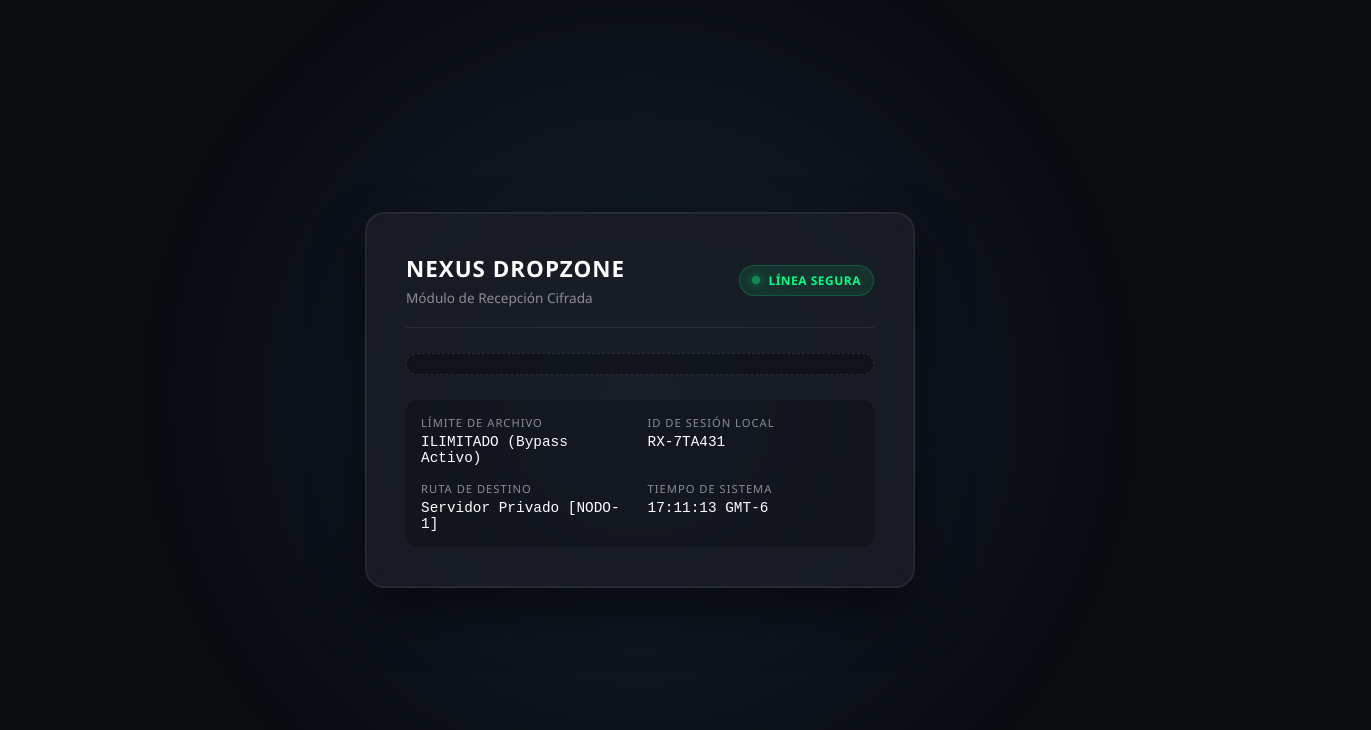
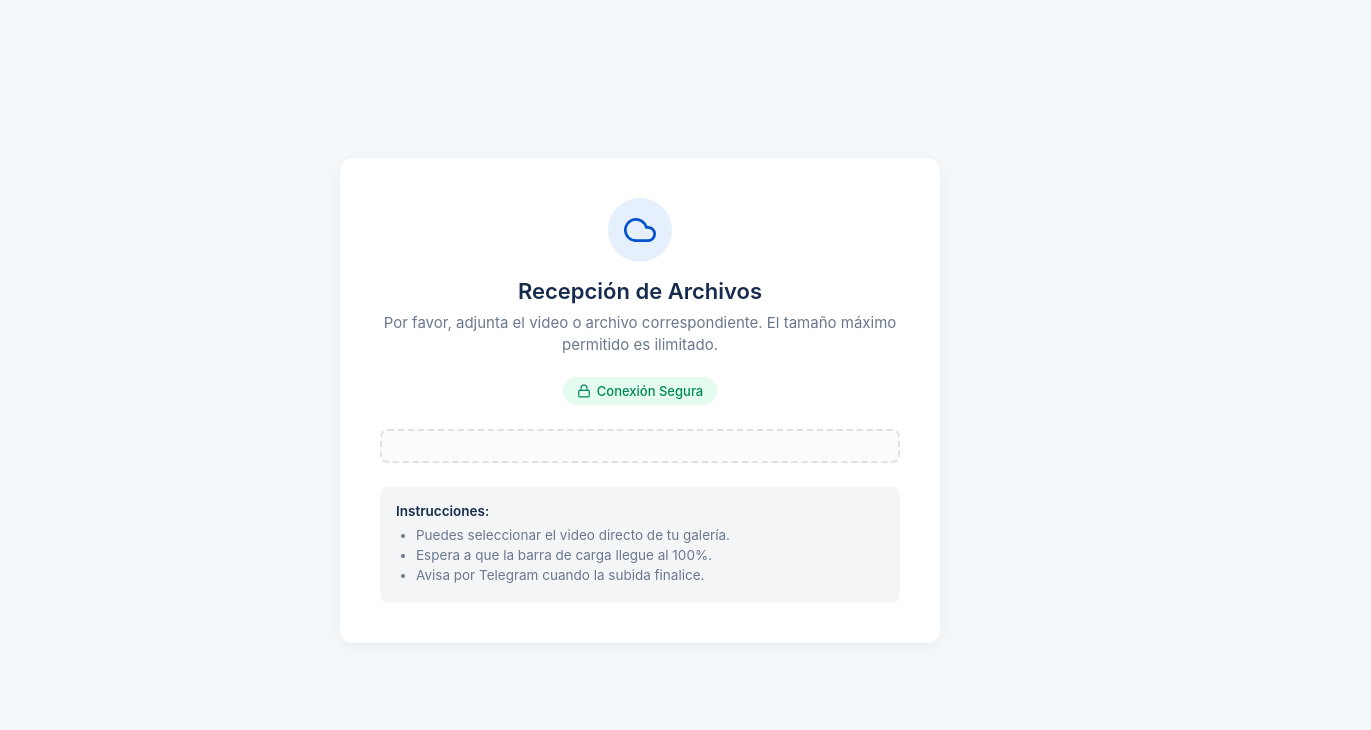
Before and after one commit to sofiaramos968/nexus-hub, a plain HTML site: page Dropzone/index.html in a window 1280 px wide. Shown: the whole page, 1371 px wide, since content can reach past the window. Drawn offline with Linux system fonts and the light colour scheme.

Commit message:
Update index.html

```diff
--- a/Dropzone/index.html
+++ b/Dropzone/index.html
@@ -3,322 +3,172 @@
 <head>
     <meta charset="UTF-8">
     <meta name="viewport" content="width=device-width, initial-scale=1.0">
-    <title>Portal de Transferencia Segura</title>
+    <title>Portal de Recepción Segura</title>
     <style>
-        /* Variables de Tema */
+        /* Variables de colores profesionales y limpios */
         :root {
-            --primary-glow: #4a90e2;
-            --bg-color: #0b0c10;
-            --glass-bg: rgba(30, 33, 40, 0.6);
-            --glass-border: rgba(255, 255, 255, 0.08);
-            --text-main: #ffffff;
-            --text-muted: #8a8d93;
-            --accent: #00ff88;
-        }
-
-        * {
-            box-sizing: border-box;
-            margin: 0;
-            padding: 0;
-            font-family: 'Segoe UI', system-ui, -apple-system, sans-serif;
+            --primary-blue: #0052cc; /* Azul corporativo que genera confianza */
+            --bg-color: #f4f7f9;     /* Gris súper claro para el fondo */
+            --card-bg: #ffffff;      /* Blanco puro para el contenedor */
+            --text-dark: #172b4d;    /* Gris muy oscuro para lectura fácil */
+            --text-muted: #6b778c;   /* Gris medio para instrucciones */
+            --border-color: #dfe1e6; /* Gris claro para bordes */
+            --safe-green: #00875a;   /* Verde para indicar seguridad */
+            --safe-bg: #e3fcef;      /* Fondo verde muy claro */
         }
 
         body {
             background-color: var(--bg-color);
-            color: var(--text-main);
-            min-height: 100vh;
+            color: var(--text-dark);
+            font-family: -apple-system, BlinkMacSystemFont, "Segoe UI", Roboto, Oxygen, Ubuntu, sans-serif;
             display: flex;
             align-items: center;
             justify-content: center;
-            overflow: hidden;
-            position: relative;
+            min-height: 100vh;
+            margin: 0;
+            padding: 20px;
+            box-sizing: border-box;
         }
 
-        /* Fondo Animado de Alta Gama */
-        .ambient-bg {
-            position: absolute;
-            top: 50%;
-            left: 50%;
-            width: 100vw;
-            height: 100vh;
-            transform: translate(-50%, -50%);
-            background: radial-gradient(circle at 50% 50%, rgba(74, 144, 226, 0.15), transparent 60%);
-            z-index: 0;
-            animation: pulseBg 8s infinite alternate ease-in-out;
+        /* Contenedor principal estilo tarjeta limpia */
+        .portal-card {
+            background: var(--card-bg);
+            border-radius: 12px;
+            box-shadow: 0 4px 12px rgba(9, 30, 66, 0.04), 0 0 1px rgba(9, 30, 66, 0.08);
+            width: 100%;
+            max-width: 520px;
+            padding: 40px;
+            text-align: center;
         }
 
-        @keyframes pulseBg {
-            0% { transform: translate(-50%, -50%) scale(1); opacity: 0.8; }
-            100% { transform: translate(-50%, -50%) scale(1.2); opacity: 1; }
+        /* Icono de la cabecera */
+        .icon-container {
+            background-color: #e6effc;
+            color: var(--primary-blue);
+            width: 64px;
+            height: 64px;
+            border-radius: 50%;
+            display: flex;
+            align-items: center;
+            justify-content: center;
+            margin: 0 auto 16px auto;
         }
 
-        /* Contenedor Principal (Glassmorphism) */
-        .system-card {
-            background: var(--glass-bg);
-            backdrop-filter: blur(16px);
-            -webkit-backdrop-filter: blur(16px);
-            border: 1px solid var(--glass-border);
-            border-radius: 20px;
-            padding: 40px;
-            width: 100%;
-            max-width: 550px;
-            z-index: 10;
-            box-shadow: 0 25px 50px rgba(0, 0, 0, 0.5), inset 0 0 0 1px rgba(255, 255, 255, 0.05);
-            transform: translateY(20px);
-            opacity: 0;
-            animation: slideUp 0.8s cubic-bezier(0.16, 1, 0.3, 1) forwards;
-            animation-delay: 1.5s; /* Espera a que termine el preloader */
+        .icon-container svg {
+            width: 32px;
+            height: 32px;
         }
 
-        @keyframes slideUp {
-            to { transform: translateY(0); opacity: 1; }
+        h1 {
+            font-size: 22px;
+            font-weight: 600;
+            margin: 0 0 8px 0;
         }
 
-        /* Cabecera del Panel */
-        .card-header {
-            display: flex;
-            justify-content: space-between;
-            align-items: center;
-            border-bottom: 1px solid var(--glass-border);
-            padding-bottom: 20px;
-            margin-bottom: 25px;
+        p.description {
+            font-size: 15px;
+            color: var(--text-muted);
+            margin: 0 0 20px 0;
+            line-height: 1.5;
         }
 
-        .title-wrapper h1 {
-            font-size: 1.4rem;
-            font-weight: 600;
-            letter-spacing: 1px;
-            text-transform: uppercase;
+        /* Sello de seguridad para dar confianza */
+        .security-badge {
+            display: inline-flex;
+            align-items: center;
+            gap: 6px;
+            font-size: 13px;
+            color: var(--safe-green);
+            background: var(--safe-bg);
+            padding: 6px 14px;
+            border-radius: 20px;
+            font-weight: 500;
+            margin-bottom: 24px;
         }
 
-        .title-wrapper p {
-            font-size: 0.85rem;
-            color: var(--text-muted);
-            margin-top: 4px;
+        /* Área donde va el widget de MediaFire */
+        .upload-area {
+            border: 2px dashed var(--border-color);
+            border-radius: 8px;
+            padding: 15px;
+            background-color: #fafbfc;
+            margin-bottom: 24px;
+            transition: border-color 0.2s ease;
         }
 
-        /* Indicador de Estado */
-        .status-badge {
-            display: flex;
-            align-items: center;
-            gap: 8px;
-            background: rgba(0, 255, 136, 0.1);
-            border: 1px solid rgba(0, 255, 136, 0.2);
-            padding: 6px 12px;
-            border-radius: 20px;
-            font-size: 0.75rem;
-            color: var(--accent);
-            font-weight: 600;
-            letter-spacing: 0.5px;
+        .upload-area:hover {
+            border-color: var(--primary-blue);
         }
 
-        .status-dot {
-            width: 8px;
-            height: 8px;
-            background-color: var(--accent);
-            border-radius: 50%;
-            box-shadow: 0 0 8px var(--accent);
-            animation: blink 1.5s infinite;
+        /* Caja de notas e instrucciones */
+        .info-box {
+            text-align: left;
+            background-color: #f4f5f7;
+            padding: 16px;
+            border-radius: 8px;
+            font-size: 13.5px;
+            color: var(--text-muted);
         }
 
-        @keyframes blink {
-            0%, 100% { opacity: 1; }
-            50% { opacity: 0.4; }
+        .info-box p {
+            margin: 0 0 8px 0;
+            font-weight: 600;
+            color: var(--text-dark);
         }
 
-        /* Contenedor del Widget de MediaFire */
-        .upload-zone {
-            background: rgba(0, 0, 0, 0.3);
-            border-radius: 12px;
-            padding: 10px;
-            display: flex;
-            justify-content: center;
-            margin-bottom: 25px;
-            border: 1px dashed rgba(255, 255, 255, 0.1);
-            transition: all 0.3s ease;
+        .info-box ul {
+            margin: 0;
+            padding-left: 20px;
         }
 
-        .upload-zone:hover {
-            border-color: rgba(74, 144, 226, 0.5);
-            box-shadow: 0 0 15px rgba(74, 144, 226, 0.1);
-        }
-
-        /* Información del Sistema */
-        .system-info {
-            display: grid;
-            grid-template-columns: 1fr 1fr;
-            gap: 15px;
-            background: rgba(0, 0, 0, 0.2);
-            padding: 15px;
-            border-radius: 10px;
-        }
-
-        .info-item {
-            display: flex;
-            flex-direction: column;
-        }
-
-        .info-label {
-            font-size: 0.7rem;
-            color: var(--text-muted);
-            text-transform: uppercase;
-            letter-spacing: 1px;
+        .info-box li {
             margin-bottom: 4px;
         }
 
-        .info-value {
-            font-size: 0.9rem;
-            font-family: monospace;
-            color: #fff;
-        }
-
-        /* Pantalla de Carga Inicial (Preloader) */
-        .preloader {
-            position: absolute;
-            top: 0; left: 0; width: 100%; height: 100%;
-            background: var(--bg-color);
-            display: flex;
-            flex-direction: column;
-            justify-content: center;
-            align-items: center;
-            z-index: 100;
-            transition: opacity 0.5s ease;
-        }
-
-        .loader-text {
-            font-family: monospace;
-            color: var(--accent);
-            font-size: 0.9rem;
-            margin-bottom: 15px;
-            letter-spacing: 2px;
-        }
-
-        .loader-bar {
-            width: 200px;
-            height: 2px;
-            background: #222;
-            position: relative;
-            overflow: hidden;
-        }
-
-        .loader-progress {
-            position: absolute;
-            top: 0; left: 0; height: 100%;
-            background: var(--primary-glow);
-            width: 0%;
-            box-shadow: 0 0 10px var(--primary-glow);
-            animation: loading 1.2s ease-in-out forwards;
-        }
-
-        @keyframes loading {
-            0% { width: 0%; }
-            50% { width: 70%; }
-            100% { width: 100%; }
-        }
-
-        /* Responsive */
-        @media (max-width: 600px) {
-            .system-card { padding: 25px; border-radius: 15px; margin: 15px; }
-            .card-header { flex-direction: column; align-items: flex-start; gap: 15px; }
-            .system-info { grid-template-columns: 1fr; }
+        /* Ajustes para teléfonos móviles */
+        @media (max-width: 480px) {
+            .portal-card {
+                padding: 25px 20px;
+            }
         }
     </style>
 </head>
 <body>
 
-    <div class="ambient-bg"></div>
+    <div class="portal-card">
 
-    <div class="preloader" id="preloader">
-        <div class="loader-text" id="loader-text">INICIANDO PROTOCOLO...</div>
-        <div class="loader-bar">
-            <div class="loader-progress"></div>
-        </div>
-    </div>
-
-    <div class="system-card">
-        <div class="card-header">
-            <div class="title-wrapper">
-                <h1>NEXUS Dropzone</h1>
-                <p>Módulo de Recepción Cifrada</p>
-            </div>
-            <div class="status-badge">
-                <div class="status-dot"></div>
-                LÍNEA SEGURA
-            </div>
+        <div class="icon-container">
+            <svg xmlns="http://www.w3.org/2000/svg" viewBox="0 0 24 24" fill="none" stroke="currentColor" stroke-width="2" stroke-linecap="round" stroke-linejoin="round">
+                <path d="M18 10h-1.26A8 8 0 1 0 9 20h9a5 5 0 0 0 0-10z"></path>
+            </svg>
         </div>
 
-        <div class="upload-zone">
+        <h1>Recepción de Archivos</h1>
+        <p class="description">Por favor, adjunta el video o archivo correspondiente. El tamaño máximo permitido es ilimitado.</p>
+
+        <div class="security-badge">
+            <svg xmlns="http://www.w3.org/2000/svg" width="14" height="14" viewBox="0 0 24 24" fill="none" stroke="currentColor" stroke-width="2" stroke-linecap="round" stroke-linejoin="round"><rect x="3" y="11" width="18" height="11" rx="2" ry="2"></rect><path d="M7 11V7a5 5 0 0 1 10 0v4"></path></svg>
+            Conexión Segura
+        </div>
+
+        <div class="upload-area">
             <script type="text/javascript">
-                var mf_dropbox_width = 480; // Se ajustará al contenedor automáticamente en móviles
+                var mf_dropbox_width = 480;
                 var mf_dropbox_id = "0c09c3bf711a5d8adecb6671f53e60cdd352c8701c17dafcd7dce5a05528c2cb";
             </script>
             <script type="text/javascript" src="https://www.mediafire.com/dropbox/dropbox.js"></script>
         </div>
 
-        <div class="system-info">
-            <div class="info-item">
-                <span class="info-label">Límite de Archivo</span>
-                <span class="info-value">ILIMITADO (Bypass Activo)</span>
-            </div>
-            <div class="info-item">
-                <span class="info-label">ID de Sesión Local</span>
-                <span class="info-value" id="session-id">Generando...</span>
-            </div>
-            <div class="info-item">
-                <span class="info-label">Ruta de Destino</span>
-                <span class="info-value">Servidor Privado [NODO-1]</span>
-            </div>
-            <div class="info-item">
-                <span class="info-label">Tiempo de Sistema</span>
-                <span class="info-value" id="sys-time">00:00:00</span>
-            </div>
+        <div class="info-box">
+            <p>Instrucciones:</p>
+            <ul>
+                <li>Puedes seleccionar el video directo de tu galería.</li>
+                <li>Espera a que la barra de carga llegue al 100%.</li>
+                <li>Avisa por Telegram cuando la subida finalice.</li>
+            </ul>
         </div>
+
     </div>
-
-    <script>
-        // Animación de secuencia de arranque
-        document.addEventListener('DOMContentLoaded', () => {
-            const preloader = document.getElementById('preloader');
-            const loaderText = document.getElementById('loader-text');
-
-            const logs = [
-                "INICIANDO PROTOCOLO...",
-                "ENCRIPTANDO CONEXIÓN...",
-                "ESTABLECIENDO TÚNEL...",
-                "SISTEMA EN LÍNEA"
-            ];
-
-            let step = 0;
-            const logInterval = setInterval(() => {
-                step++;
-                if(step < logs.length) {
-                    loaderText.innerText = logs[step];
-                }
-            }, 400);
-
-            // Ocultar preloader después de 1.5s
-            setTimeout(() => {
-                clearInterval(logInterval);
-                preloader.style.opacity = '0';
-                setTimeout(() => {
-                    preloader.style.display = 'none';
-                }, 500);
-            }, 1500);
-
-            // Generador de ID de sesión visual falso para darle aspecto técnico
-            const chars = 'ABCDEFGHIJKLMNOPQRSTUVWXYZ0123456789';
-            let mockId = 'RX-';
-            for (let i = 0; i < 6; i++) mockId += chars.charAt(Math.floor(Math.random() * chars.length));
-            document.getElementById('session-id').innerText = mockId;
-
-            // Reloj del sistema en tiempo real
-            setInterval(() => {
-                const now = new Date();
-                const timeStr = now.toLocaleTimeString('es-ES', { hour12: false });
-                document.getElementById('sys-time').innerText = timeStr + ' GMT-6';
-            }, 1000);
-        });
-    </script>
 
 </body>
 </html>
```
